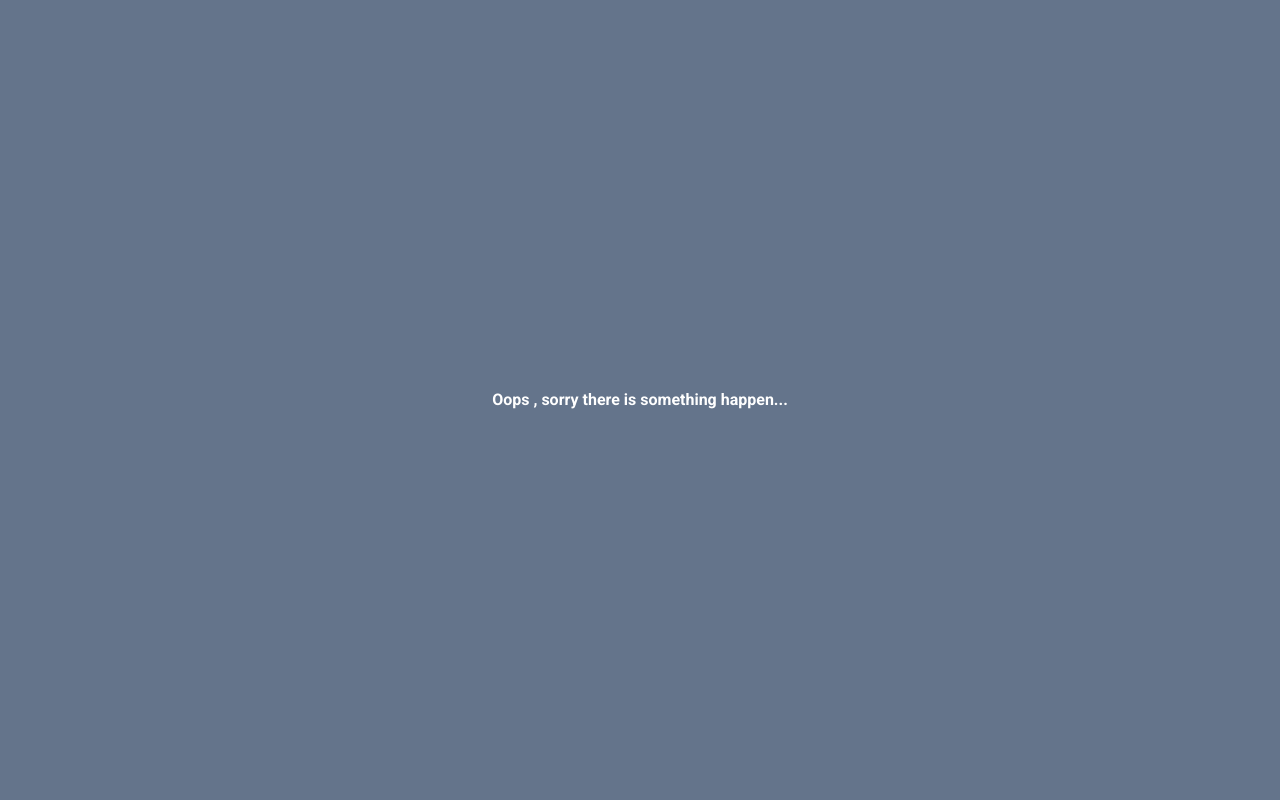
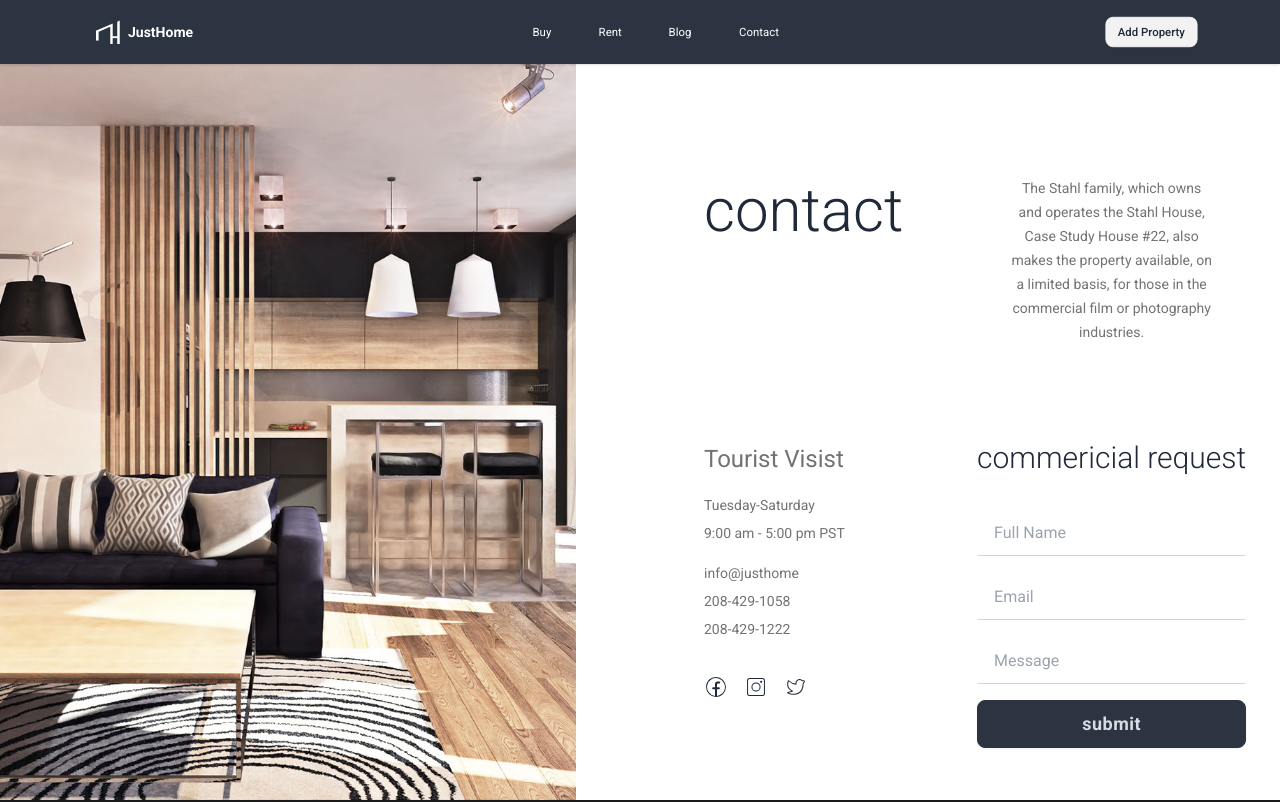
Before and after one commit to faroukq1/Just-Home, a React (Vite) app: page /contact in a window 1280 px wide. Shown: the top 802 px of the page. Built offline with nearby package versions, Linux system fonts and the light colour scheme.

Commit message:
#27 contact page

```diff
--- a/src/App.tsx
+++ b/src/App.tsx
@@ -1,5 +1,11 @@
 import { createBrowserRouter, RouterProvider } from "react-router-dom";
-import { BuyProperty, Homelayout, Landingpage, PropertyInfo } from "./pages";
+import {
+  BuyProperty,
+  Contact,
+  Homelayout,
+  Landingpage,
+  PropertyInfo,
+} from "./pages";
 import { Erorr } from "./component";
 
 const router = createBrowserRouter([
@@ -23,6 +29,11 @@ const router = createBrowserRouter([
         element: <PropertyInfo />,
         errorElement: <Erorr />,
       },
+      {
+        path: "contact",
+        element: <Contact />,
+        errorElement: <Erorr />,
+      },
     ],
   },
 ]);
--- a/src/component/global/navbar/Navlinks.tsx
+++ b/src/component/global/navbar/Navlinks.tsx
@@ -35,7 +35,7 @@ const Navlinks = ({ dropdown }: { dropdown?: boolean }) => {
           <li key={index} className="btn btn-ghost">
             <Link
               className="text-white text-xs font-normal last:border-b-transparent"
-              to={item}
+              to={item.toLocaleLowerCase()}
             >
               {item}
             </Link>
--- /dev/null
+++ b/src/pages/Contact.tsx
@@ -0,0 +1,76 @@
+import contactpagepic from "../assets/conactpagepic.jpg";
+import { CiFacebook, CiInstagram, CiTwitter } from "react-icons/ci";
+
+const Contact = () => {
+  return (
+    <div className="h-screen py-18 flex gap-32">
+      <div className="hidden xl:block w-[50%] flex-1 h-screen bg-black">
+        <img
+          className="h-full object-cover"
+          src={contactpagepic}
+          alt="contact page pic"
+        />
+      </div>
+
+      <div className="flex-1 pt-20 flex gap-10 px-20 xl:px-0">
+        <div className="flex flex-col justify-around">
+          <h1 className="text-6xl font-light">contact</h1>
+          <div className="grid gap-5">
+            <h3 className="text-2xl capitalize text-neutral-500">
+              tourist visist
+            </h3>
+            <div className="grid gap-2">
+              <p className="text-sm text-neutral-500">Tuesday-Saturday</p>
+              <p className="text-sm text-neutral-500">9:00 am - 5:00 pm PST</p>
+            </div>
+            <div className="grid gap-2">
+              <p className="text-sm text-neutral-500">info@justhome</p>
+              <p className="text-sm text-neutral-500">208-429-1058</p>
+              <p className="text-sm text-neutral-500">208-429-1222</p>
+            </div>
+            <div className="flex gap-4 mt-4">
+              <CiFacebook className="text-2xl" />
+              <CiInstagram className="text-2xl" />
+              <CiTwitter className="text-2xl" />
+            </div>
+          </div>
+        </div>
+        <div className="flex flex-col justify-around items-center">
+          <p className="flex-1 flex justify-center items-center text-sm text-center w-3/5 leading-6 text-neutral-500">
+            The Stahl family, which owns and operates the Stahl House, Case
+            Study House #22, also makes the property available, on a limited
+            basis, for those in the commercial film or photography industries.
+          </p>
+          <div className="flex-1">
+            <h3 className="text-3xl font-light mb-8">commericial request</h3>
+            <div className="flex flex-col gap-4">
+              <input
+                type="text"
+                placeholder="Full Name"
+                className="input border-b border-b-neutral-300 rounded-sm"
+              />
+              <input
+                type="email"
+                placeholder="Email"
+                className="input border-b border-b-neutral-300 rounded-sm"
+              />
+              <input
+                type="text"
+                placeholder="Message"
+                className="input border-b border-b-neutral-300 rounded-sm"
+              />
+              <button
+                type="button"
+                className="btn btn-neutral text-lg tracking-wide"
+              >
+                submit
+              </button>
+            </div>
+          </div>
+        </div>
+      </div>
+    </div>
+  );
+};
+
+export default Contact;
--- a/src/pages/index.ts
+++ b/src/pages/index.ts
@@ -2,3 +2,4 @@ export { default as Landingpage } from "./Landingpage";
 export { default as Homelayout } from "./Homelayout";
 export { default as BuyProperty } from "./BuyProperty";
 export { default as PropertyInfo } from "./PropertyInfo";
+export { default as Contact } from "./Contact";
```
Also changed, not shown: src/assets/conactpagepic.jpg (added).
